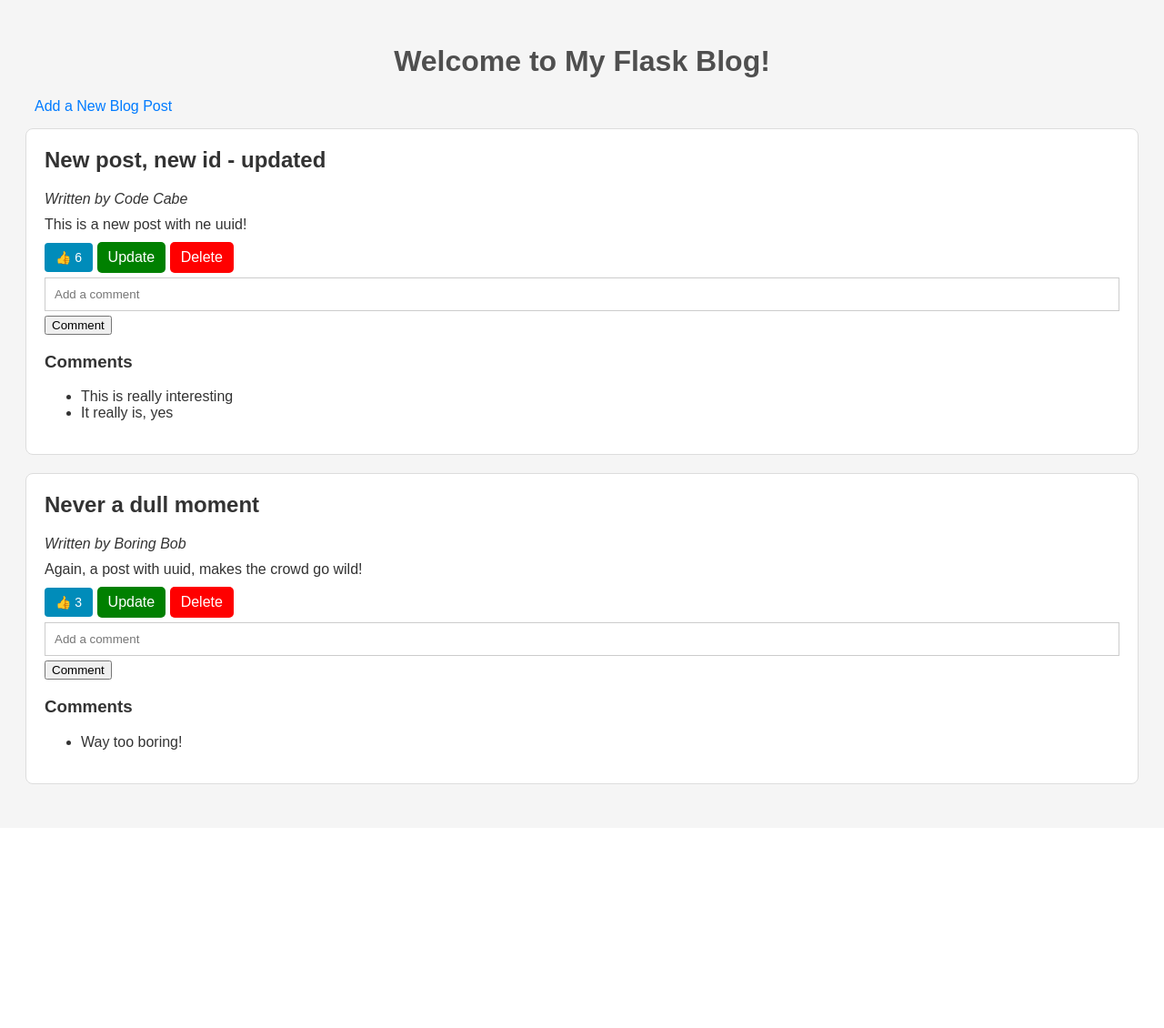
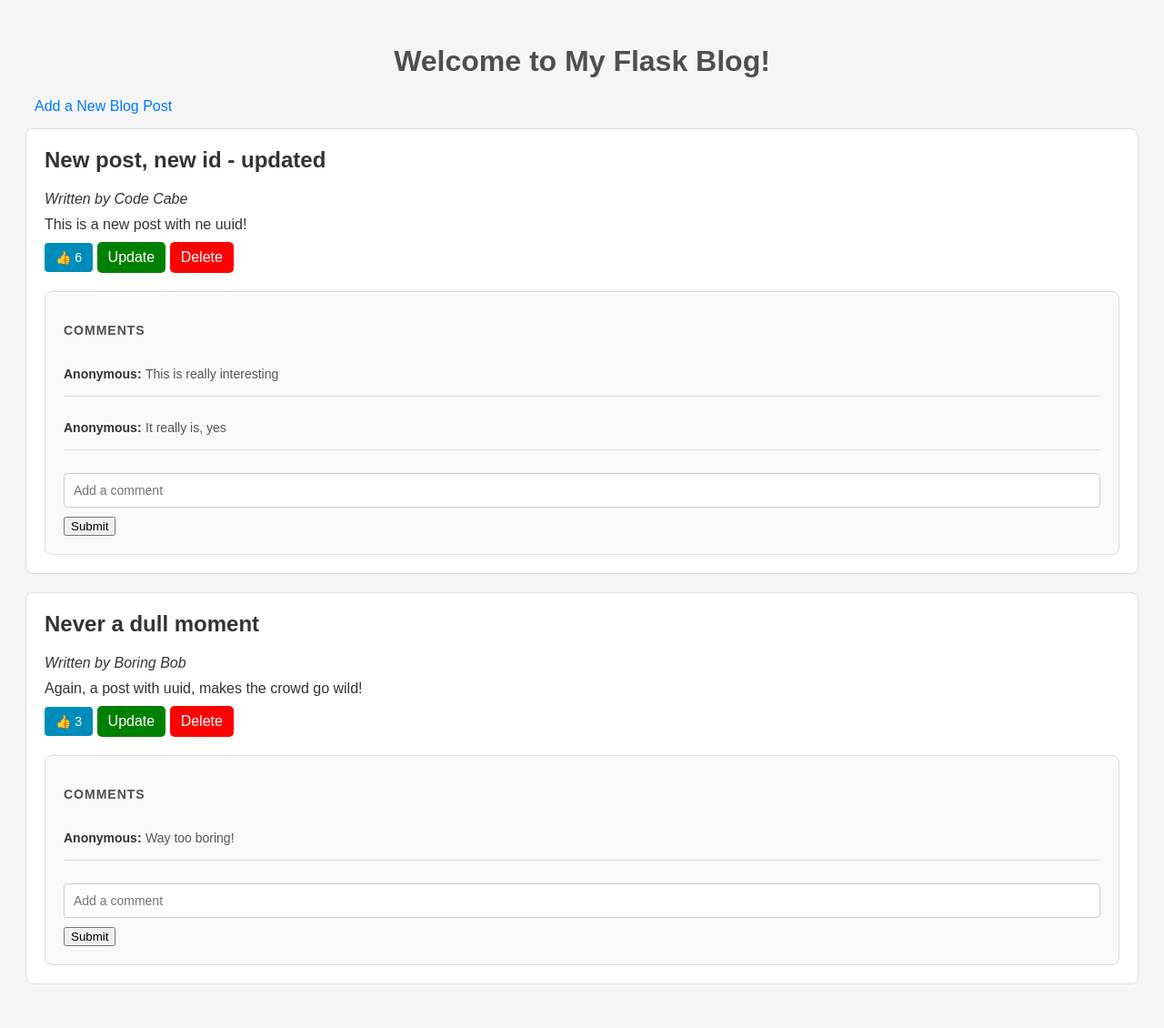
Before and after one commit to lennartzut/masterblog, a Flask app: page / in a window 1280 px wide. Shown: the whole page at 91% size. Before the commit the page ends 862 px from the top, so only its background shows below. Run offline with Flask 3, Linux system fonts and the light colour scheme.

Commit message:
Adjusted the comment section and add css accordingly

```diff
--- a/static/style.css
+++ b/static/style.css
@@ -112,3 +112,78 @@ input[type="submit"]:hover {
 .like-btn:hover {
     background-color: #005f8c;
 }
+
+.comment-section {
+    background-color: #f9f9f9;
+    border: 1px solid #ddd;
+    border-radius: 8px;
+    padding: 20px;
+    margin-top: 20px;
+}
+
+.comment-section h3 {
+    font-size: 14px;
+    margin-bottom: 15px;
+    color: #4F4F4F;
+    text-transform: uppercase;
+    letter-spacing: 1px;
+}
+
+.comment-list {
+    list-style: none;
+    padding: 0;
+}
+
+.comment-list li {
+    border-bottom: 1px solid #ddd;
+    padding: 15px 0;
+    margin-bottom: 10px;
+}
+
+.comment-author {
+    font-weight: bold;
+    font-size: 14px;
+    color: #333;
+}
+
+.comment-text {
+    margin-top: 5px;
+    color: #555;
+    font-size: 14px;
+}
+
+.comment-form {
+    margin-top: 20px;
+}
+
+.comment-form textarea {
+    width: 100%;
+    padding: 10px;
+    margin-bottom: 10px;
+    border: 1px solid #ccc;
+    border-radius: 4px;
+    resize: vertical;
+    font-size: 14px;
+}
+
+.comment-form input[type="text"] {
+    width: 100%;
+    padding: 10px;
+    margin-bottom: 10px;
+    border: 1px solid #ccc;
+    border-radius: 4px;
+    font-size: 14px;
+}
+
+.comment-form input[type="submit"] {
+    padding: 10px 20px;
+    background-color: #007BFF;
+    color: white;
+    border: none;
+    border-radius: 4px;
+    cursor: pointer;
+}
+
+.comment-form input[type="submit"]:hover {
+    background-color: #0056b3;
+}
--- a/templates/index.html
+++ b/templates/index.html
@@ -17,22 +17,29 @@
             <h2>{{ post.title }}</h2>
             <p><em>Written by {{ post.author }}</em></p>
             <p>{{ post.content }}</p>
+
             <form action="{{ url_for('like', post_id=post.id) }}" method="POST" class="like-form">
                 <button type="submit" class="like-btn">👍 {{ post.get('likes', 0) }}</button>
             </form>
+
             <a href="{{ url_for('update', post_id=post.id) }}" class="update-btn">Update</a>
             <a href="{{ url_for('delete', post_id=post.id) }}" class="delete-btn">Delete</a>
-            <form action="{{ url_for('comment', post_id=post.id) }}" method="post">
-                <input type="text" name="comment" placeholder="Add a comment">
-                <button type="submit">Comment</button>
-            </form>
-            <div class="comments">
+
+            <div class="comment-section">
                 <h3>Comments</h3>
-                <ul>
+                <ul class="comment-list">
                     {% for comment in post.get('comments', []) %}
-                    <li>{{ comment }}</li>
+                    <li>
+                        <span class="comment-author">Anonymous:</span>
+                        <span class="comment-text">{{ comment }}</span>
+                    </li>
                     {% endfor %}
                 </ul>
+
+                <form action="{{ url_for('comment', post_id=post.id) }}" method="post" class="comment-form">
+                    <input type="text" name="comment" placeholder="Add a comment" required>
+                    <button type="submit" class="submit-btn">Submit</button>
+                </form>
             </div>
         </div>
          {% endfor %}
```
